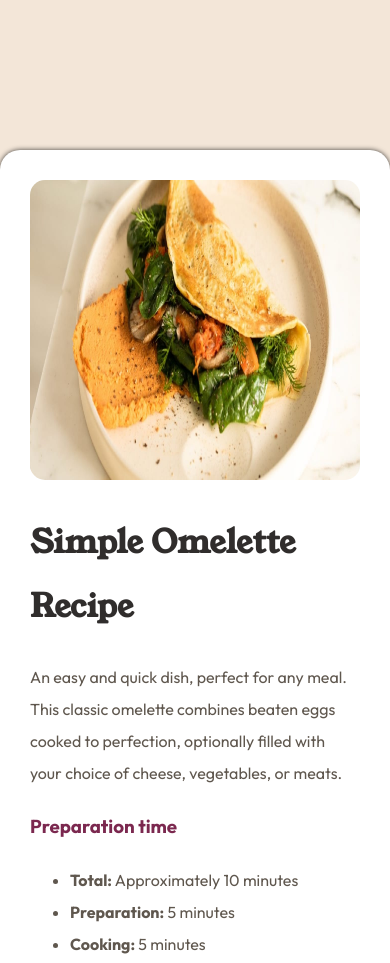
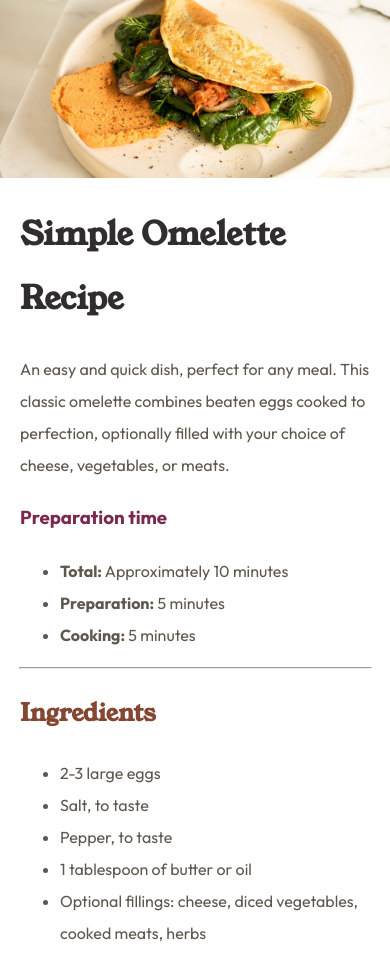
Before and after one commit to AlexR812/Frontend-Mentor-challenge2, a plain HTML site: page index.html in a window 390 px wide. Shown: the top 963 px of the page. Drawn offline with Linux system fonts and the light colour scheme.

Commit message:
adding responsive design

```diff
--- a/css/styles.css
+++ b/css/styles.css
@@ -27,23 +27,44 @@ body {
     position: relative;
 }
 
+@media (max-width: 768px) {
+    hr {
+        width: 90%;
+    }
+}
+
+@media (min-width: 768px) {
     .contenedor {
         max-width: 70rem;
         margin: 15rem 0;
         padding: 3rem;
     }
+}
 
+.imagen {
+    height: 100%;
+    width: 100%;
+}
+
+@media (min-width: 768px) {
     .imagen {
         height: 30rem;
         width: 100%;
         border-radius: 15px;
     }
+}
 
+.sombra {
+    background-color: var(--White);
+}
+
+@media (min-width: 768px) {
     .sombra {
         box-shadow: 0px 0px 5px 0px rgba(0,0,0,0.75);
         border-radius: 2rem;
         background-color: var(--White);
         height: auto;
+    }
 }
 
 hr {
@@ -51,7 +72,6 @@ hr {
 }
 
 /* Fuentes */
-
 h1, h2 {
     font-family: 'Young Serif', sans-serif;
 }
@@ -68,6 +88,7 @@ h1, h2 {
 
 }
 
+/*Utilidades*/
 .interlineado {
     line-height: 2;
 }
@@ -84,22 +105,20 @@ h1, h2 {
     color: var(--Dark-Charcoal);
 }
 
+.lista li::marker {
+    font-weight: bold;
+}
+
+/*Seccion*/
+.seccion {
+    padding: 0 2rem;
+}
+
 .seccion span {
     font-weight: bold;
 }
 
-.lista li::marker {
-
-    font-weight: bold;
-    white-space: nowrap;
-}
-
-.calorias {
-    display: flex;
-    justify-content: space-between;
-}
-
-.tabla {
+.seccion .tabla {
     display: grid;
     grid-template-columns: repeat(2, 1FR);
 }
--- a/index.html
+++ b/index.html
@@ -19,8 +19,8 @@
 <body>
   <main class="tarjeta">
     <div class="contenedor sombra">
+      <img class="imagen" src="/assets/images/image-omelette.jpeg" alt="">
       <section class="seccion interlineado">
-        <img class="imagen" src="/assets/images/image-omelette.jpeg" alt="">
         <h1 class="titulo-dark-charcoal">Simple Omelette Recipe</h1>
         <p>An easy and quick dish, perfect for any meal. This classic omelette combines beaten eggs cooked
           to perfection, optionally filled with your choice of cheese, vegetables, or meats.</p>
```
Lines whose indentation alone changed are shown as unchanged.
